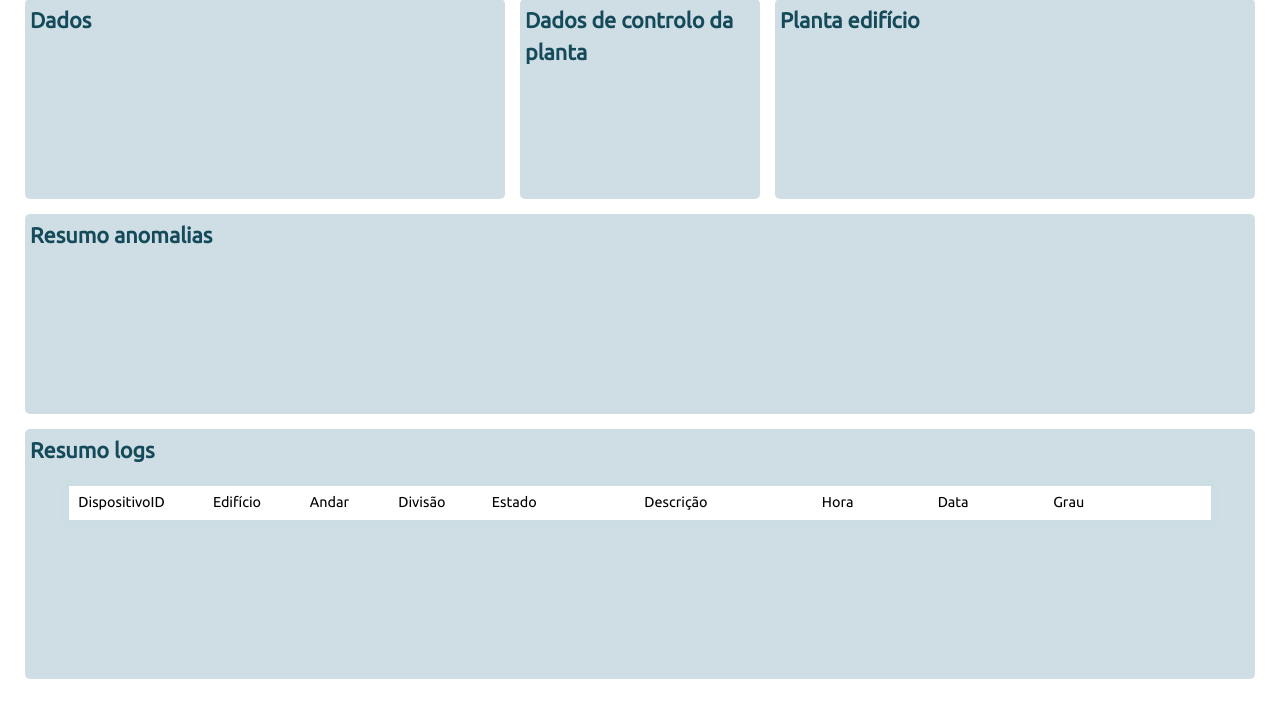
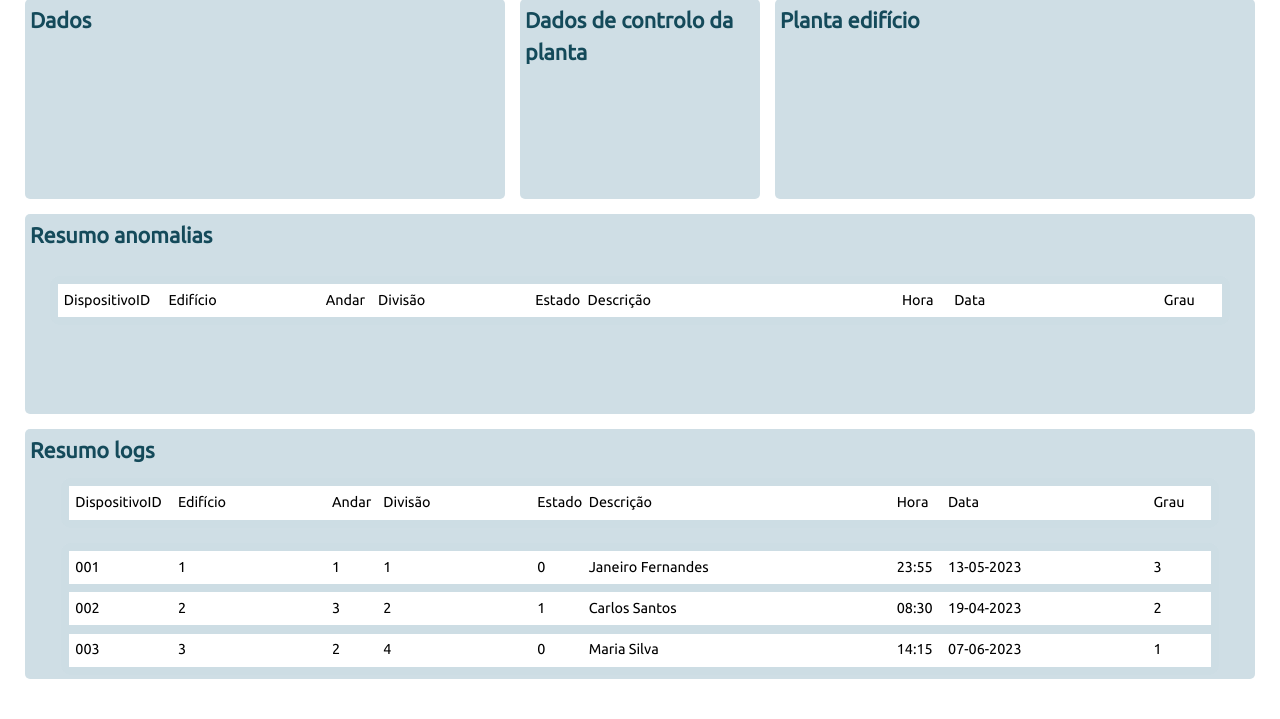
Before and after one commit to IIIP4CH3C0III/SMART-BUILDING-SYSTEM, a PHP site: page /home.php in a window 1280 px wide. Shown: the part 81-800 px from the top of the page. Run offline with PHP 8.4, Linux system fonts and the light colour scheme.

Commit message:
The true JavaParty
O verdadeiro ficheiro

```diff
--- a/code/home.php
+++ b/code/home.php
@@ -15,27 +15,45 @@
 				<div class="card"><h2 class="text">Dados</h2></div>
 				<div class="card"><h2 class="text">Dados de controlo da planta</h2></div>
 				<div class="card"><h2 class="text">Planta edifício</h2></div>
-				<div class="card"><h2 class="text">Resumo anomalias</h2></div>
+				<div class="card"><h2 class="text">Resumo anomalias</h2>
+				<div class="content">
+				<div class="table_db">
+					<div class="row">
+						<div class="row_text" id="full">
+							<div class="row2_field" id="f1">DispositivoID</div>
+							<div class="row2_field" id="f2">Edifício</div>
+							<div class="row2_field" id="f3">Andar</div>
+							<div class="row2_field" id="f4">Divisão</div>
+							<div class="row2_field" id="f5">Estado</div>
+							<div class="row2_field" id="f6">Descrição</div>
+							<div class="row2_field" id="f7">Hora</div>
+							<div class="row2_field" id="f8">Data</div>
+							<div class="row2_field" id="f9">Grau</div>
+						</div>
+
+					</div>
+				</div>
+			</div>
+			</div>
 				<div class="card"><h2 class="text">Resumo logs</h2>
 					<div class="content_res">
 						<div class="table_db">
 							<div class="row">
-								<div class="row_text">
-									<div class="row_field" id="l1">DispositivoID</div>
-									<div class="row_field" id="l2">Edifício</div>
-									<div class="row_field" id="l3">Andar</div>
-									<div class="row_field" id="l4">Divisão</div>
-									<div class="row_field" id="l5">Estado</div>
-									<div class="row_field" id="l6">Descrição</div>
-									<div class="row_field" id="l7">Hora</div>
-									<div class="row_field" id="l8">Data</div>
-									<div class="row_field" id="l9">Grau</div>
+								<div class="row_text" id="full">
+									<div class="row2_field" id="f1">DispositivoID</div>
+									<div class="row2_field" id="f2">Edifício</div>
+									<div class="row2_field" id="f3">Andar</div>
+									<div class="row2_field" id="f4">Divisão</div>
+									<div class="row2_field" id="f5">Estado</div>
+									<div class="row2_field" id="f6">Descrição</div>
+									<div class="row2_field" id="f7">Hora</div>
+									<div class="row2_field" id="f8">Data</div>
+									<div class="row2_field" id="f9">Grau</div>
 								</div>
 							</div>
 						</div>
 					</div>
 					<div class="content_res" id="rowContainer">
-
 					</div>
 				</div>
 			</div>
--- a/code/scripts/script.js
+++ b/code/scripts/script.js
@@ -27,7 +27,7 @@ function default_values(page)
             case 2:
             {
                   displayGreeting(user_name,user_level);
-                  load_table(user_level)
+                  load_table(user_level, page);
                   break;
             }
 
@@ -44,7 +44,7 @@ function default_values(page)
                   list_box3.selectedIndex = 0;
 
                   displayGreeting(user_name,user_level);
-                  load_table(user_level);
+                  load_table(user_level, page);
                   event_db();
                   break;
             }
@@ -52,7 +52,7 @@ function default_values(page)
             case 4:
             {
                   displayGreeting(user_name,user_level);
-                  load_table(user_level)
+                  load_table(user_level, page);
                   break;
             }
             case 5:
@@ -128,10 +128,10 @@ function displayGreeting(name,level)
 
 /* Database página */
 
-function load_table(level)
+function load_table(level, page)
 {
       //Adicionar o butão de entradas dependendo do level
-      load_entry_button(level);
+      if(page==3) load_entry_button(level);
 
       //Remover informação antiga, para poder refazer a tabela
       let removeCONTAINER = document.getElementById("remove");
@@ -172,7 +172,7 @@ function load_table(level)
             { id: "0020", name: "Ava Thompson", contact: "852963741", email: "ava@example.com", nif: "852963741", bi: "000111222" }
       ];
 
-      const rowlogData =
+      const logData =
       [
             {id:"001", edifício:"1", andar:"1", divisão:"1", estado:"0", descrição:"Janeiro Fernandes", hora:"23:55", data:"13-05-2023", grau:"3"},
             {id:"002", edifício:"2", andar:"3", divisão:"2", estado:"1", descrição:"Carlos Santos", hora:"08:30", data:"19-04-2023", grau:"2"},
@@ -200,8 +200,19 @@ function load_table(level)
       ];
 
       // buscar informação do numero de linhas que pretendemos ver
-      let listbox_element = document.getElementById("listbox_bottom");
-      let numberChoosed = listbox_element.value;
+      let numberChoosed;
+      if(page != 2){
+            let listbox_element = document.getElementById("listbox_bottom");
+            numberChoosed = listbox_element.value;
+      }else
+            numberChoosed = 3;
+
+      let data;
+      if (page === 3) {
+            data = rowData;
+      } else if (page === 4 || page === 2) {
+            data = logData;
+      }
 
       // Definir as váriaveis para os diversos objetos filhos
       let rowText , rowIcons, row, cont=0;
@@ -210,8 +221,8 @@ function load_table(level)
       const fields_id = ["f1","f2","f3","f4","f5","f6","f7","f8","f9"];
 
       // Se a quantidade que o utilizador pretender mostrar for superior a quantidade de dados existentes, limitar esses dados aos existentes
-      if(numberChoosed > rowData.length)
-            numberChoosed = rowData.length;
+      if(numberChoosed > data.length)
+            numberChoosed = data.length;
 
       // Varrer e criar as linhas
       for (let i = 0; i < numberChoosed ; i++)
@@ -223,28 +234,39 @@ function load_table(level)
             //Criar divisoria para texto
             rowText = document.createElement("div");
             rowText.classList.add("row_text");
+            rowText.id = "full";
 
             // Prencher campos de acordo com a key -> ex.: "id","nome","..."
-            for (let key in rowData[i]) {
-                  //criar divisoria para o campo
-                  let rowField = document.createElement("div");
+            if (level == 1 && page == 3) {
+                  for (let key in data[i]) {
+                        //criar divisoria para o campo
+                        let rowField = document.createElement("div");
 
-                  rowField.setAttribute("id",fields_id[cont]);
-                  cont++;
+                        rowField.setAttribute("id",fields_id[cont]);
+                        cont++;
 
-                  rowField.classList.add("row_field");
-                  if (level == 1) {
-                        rowField.textContent = rowData[i][key];
+                        rowField.classList.add("row_field");
+                        rowField.textContent = data[i][key];
+                        rowText.appendChild(rowField);
                   }
-                  else{
-                        rowField.textContent = rowlogData[i][key];
+            } else {
+                  for (let key in data[i]) {
+                        //criar divisoria para o campo
+                        let rowField = document.createElement("div");
+
+                        rowField.setAttribute("id",fields_id[cont]);
+                        cont++;
+
+                        rowField.classList.add("row2_field");
+                        rowField.textContent = data[i][key];
+                        rowText.appendChild(rowField);
                   }
-                  rowText.appendChild(rowField);
             }
+
 
             cont = 0;
 
-            if (level == 1) {
+            if (level == 1 && page == 3) {
                   //Criar divisoria para icones
                   rowIcons = document.createElement("div");
                   rowIcons.classList.add("row_icons");
@@ -266,8 +288,9 @@ function load_table(level)
 
             // Append row text and icons to the rowContainer
             row.appendChild(rowText);
-
-
+            if (rowIcons) {
+                  row.appendChild(rowIcons);
+            }
             table.appendChild(row);
       }
 
--- a/code/styles/styles.css
+++ b/code/styles/styles.css
@@ -314,15 +314,6 @@ body
 
 
 
-.row_field#l1 { width: 10%; }
-.row_field#l2 { width: 15%; }
-.row_field#l3 { width: 5%; }
-.row_field#l4 { width: 15%; }
-.row_field#l5 { width: 5%; }
-.row_field#l6 { width: 30%; }
-.row_field#l7 { width: 5%; }
-.row_field#l8 { width: 20%; }
-.row_field#l9 { width: 5%; }
 
 
 .container#listbox_bottom{  width: 10%; direction:rtl; }
@@ -436,14 +427,14 @@ p, h1, h2, h3, h4, h5, h6 {
 
 row2_field  { justify-content: center; display: flex; }
 .row2_field#f1 { width: 10%; }
-.row2_field#f2 { width: 10%; }
-.row2_field#f3 { width: 10%; }
-.row2_field#f4 { width: 10%; }
-.row2_field#f5 { width: 10%; }
-.row2_field#f6 { width: 20%; }
-.row2_field#f7 { width: 10%; }
-.row2_field#f8 { width: 10%; }
-.row2_field#f9 { width: 10%; }
+.row2_field#f2 { width: 15%; }
+.row2_field#f3 { width: 5%; }
+.row2_field#f4 { width: 15%; }
+.row2_field#f5 { width: 5%; }
+.row2_field#f6 { width: 30%; }
+.row2_field#f7 { width: 5%; }
+.row2_field#f8 { width: 20%; }
+.row2_field#f9 { width: 5%; }
 
 
 #root, #__next {
```
Also changed, not shown: code/logs.php (+18 -18 lines).
